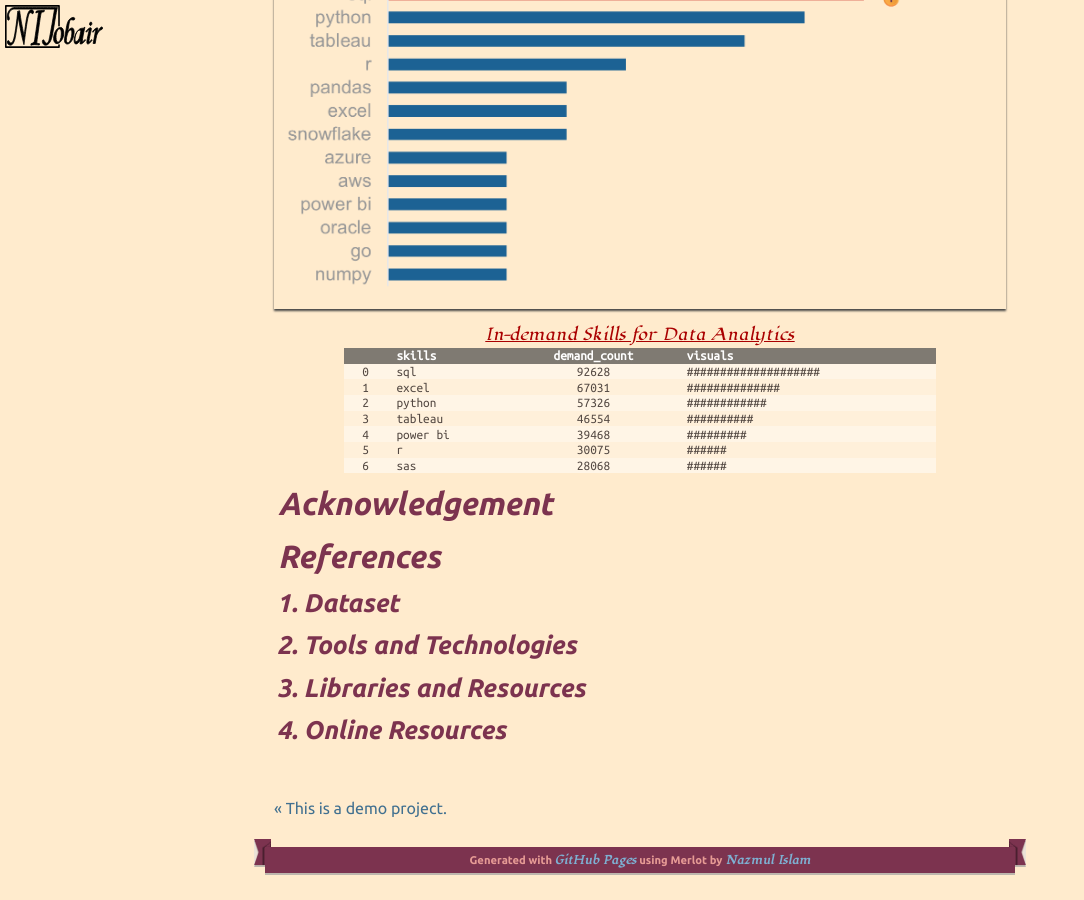
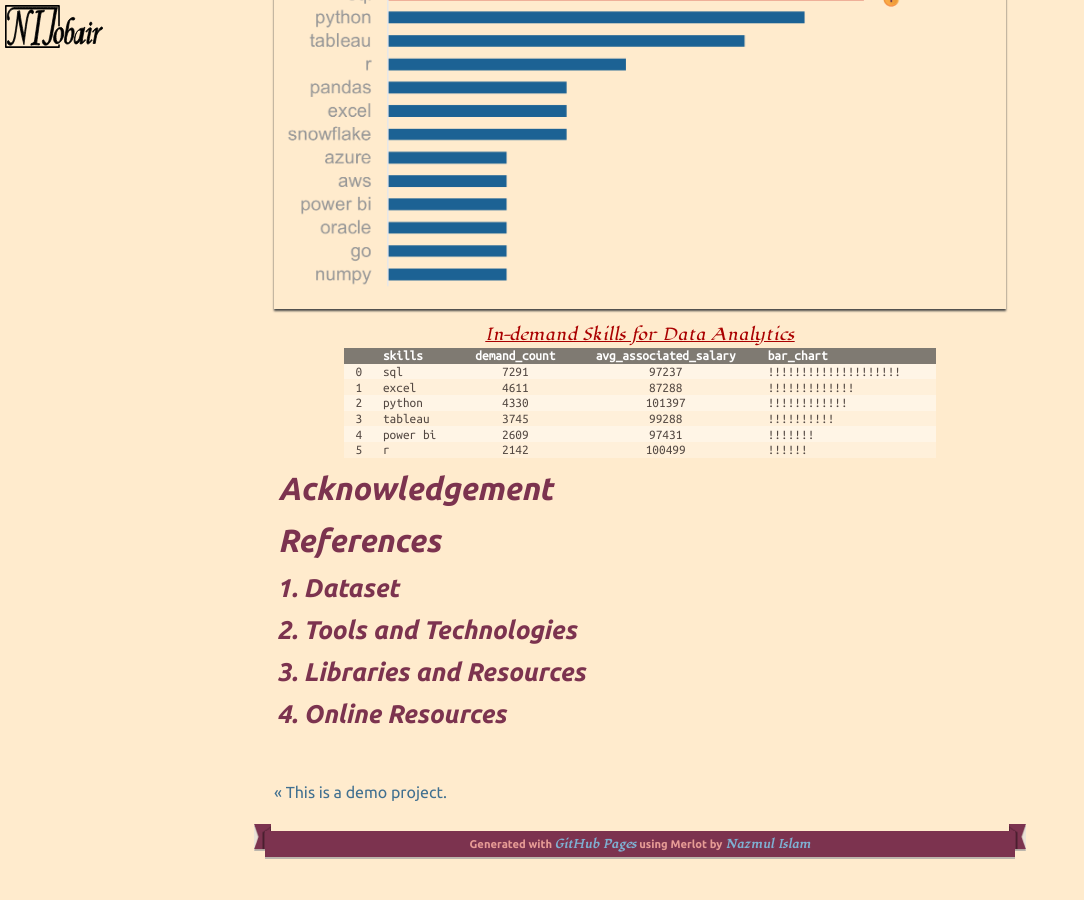
Before and after one commit to NIJ69/nij69.github.io, a Jekyll site: the page built from _projects/sql-job-postings.md, in a window 1280 px wide and 900 px high, scrolled down 2350 px. Shown: the whole window, without its empty margins (0-1084 px from the left). Built offline with Jekyll 4.4.1, drawn with Linux system fonts in a browser that asks for light colours.

Commit message:
Fixed the bar chart

```diff
--- a/_projects/sql-job-postings.md
+++ b/_projects/sql-job-postings.md
@@ -105,15 +105,14 @@ ORDER BY t.salary_year_avg DESC;
 <div class="df_before" markdown="1">
 <p class="table_caption">In-demand Skills for Data Analytics</p>
 
-|    | skills   |   demand_count | visuals              |
-|----|:----------|----------------|:---------------------|
-|  0 | sql      |          92628 | #################### |
-|  1 | excel    |          67031 | ##############       |
-|  2 | python   |          57326 | ############         |
-|  3 | tableau  |          46554 | ##########           |
-|  4 | power bi |          39468 | #########            |
-|  5 | r        |          30075 | ######               |
-|  6 | sas      |          28068 | ######               |
+|    | skills   |   demand_count |   avg_associated_salary | bar_chart            |
+|----|:---------|----------------|-------------------------|:---------------------|
+|  0 | sql      |           7291 |                   97237 | !!!!!!!!!!!!!!!!!!!! |
+|  1 | excel    |           4611 |                   87288 | !!!!!!!!!!!!!        |
+|  2 | python   |           4330 |                  101397 | !!!!!!!!!!!!         |
+|  3 | tableau  |           3745 |                   99288 | !!!!!!!!!!           |
+|  4 | power bi |           2609 |                   97431 | !!!!!!!              |
+|  5 | r        |           2142 |                  100499 | !!!!!!               |
 
 </div>
 </div>
```
